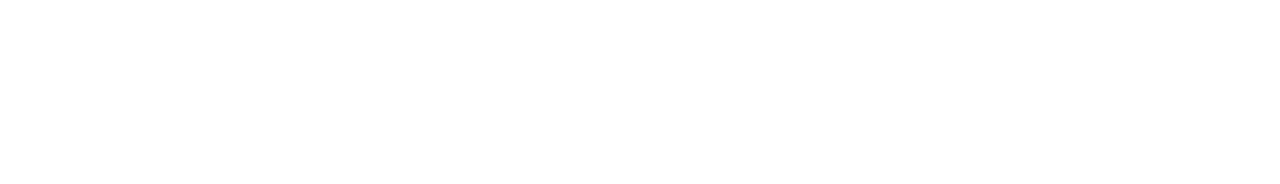
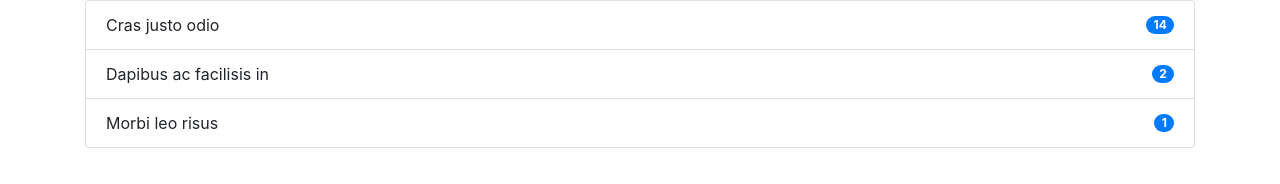
Before and after one commit to karyacoub/it202-exam2, a plain HTML site: page index.html in a window 1280 px wide. Drawn offline with nearby package versions, Linux system fonts and the light colour scheme.

Commit message:
added bootstrap cdn and list item templates

```diff
--- a/index.html
+++ b/index.html
@@ -1,9 +1,33 @@
 <!DOCTYPE html>
 
 <head>
-
+    <title>IT202 Exam 2</title>
+    <link rel="stylesheet" href="https://stackpath.bootstrapcdn.com/bootstrap/4.3.1/css/bootstrap.min.css" integrity="sha384-ggOyR0iXCbMQv3Xipma34MD+dH/1fQ784/j6cY/iJTQUOhcWr7x9JvoRxT2MZw1T" crossorigin="anonymous">
 </head>
 
 <body>
+    <div class="container" id="list-div">
+        <ul class="list-group">
+            <li class="list-group-item d-flex justify-content-between align-items-center">
+                Cras justo odio
+                <span class="badge badge-primary badge-pill">14</span>
+            </li>
+            <li class="list-group-item d-flex justify-content-between align-items-center">
+                Dapibus ac facilisis in
+                <span class="badge badge-primary badge-pill">2</span>
+            </li>
+            <li class="list-group-item d-flex justify-content-between align-items-center">
+                Morbi leo risus
+                <span class="badge badge-primary badge-pill">1</span>
+            </li>
+        </ul>
+    </div>
 
+    <script>
+
+    </script>
+
+    <script src="https://code.jquery.com/jquery-3.3.1.slim.min.js" integrity="sha384-q8i/X+965DzO0rT7abK41JStQIAqVgRVzpbzo5smXKp4YfRvH+8abtTE1Pi6jizo" crossorigin="anonymous"></script>
+    <script src="https://cdnjs.cloudflare.com/ajax/libs/popper.js/1.14.7/umd/popper.min.js" integrity="sha384-UO2eT0CpHqdSJQ6hJty5KVphtPhzWj9WO1clHTMGa3JDZwrnQq4sF86dIHNDz0W1" crossorigin="anonymous"></script>
+    <script src="https://stackpath.bootstrapcdn.com/bootstrap/4.3.1/js/bootstrap.min.js" integrity="sha384-JjSmVgyd0p3pXB1rRibZUAYoIIy6OrQ6VrjIEaFf/nJGzIxFDsf4x0xIM+B07jRM" crossorigin="anonymous"></script>
 </body>
```
